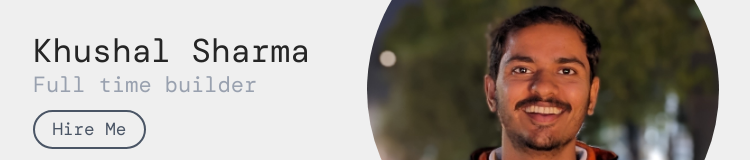
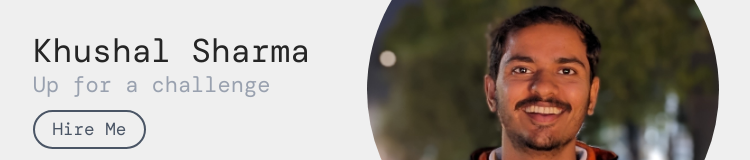
Before and after one commit to Logan1x/Logan1x.github.io, a React (Vite) app: page / in a window 1280 px wide. Shown: the part 174-334 px from the top of the page, without its empty margins (264-1014 px from the left). Built offline with nearby package versions, Linux system fonts and the light colour scheme; a web font is replaced by a local one.

Commit message:
Update homepage subtitle

```diff
--- a/src/Home.tsx
+++ b/src/Home.tsx
@@ -77,7 +77,7 @@ function Home({
       <div className="flex flex-col-reverse md:flex-row items-center justify-between w-full gap-6 pt-20">
         <div className="text-center md:text-left">
           <h1 className="text-3xl">Khushal Sharma</h1>
-          <h2 className="text-xl text-gray-400">Full time builder</h2>
+          <h2 className="text-xl text-gray-400">Up for a challenge</h2>
           <button
             className="mt-2 px-4 py-1 rounded-full border-2 capitalize border-gray-600 text-gray-600 cursor-pointer hover:opacity-90 transition-opacity"
             onClick={() => {
```
